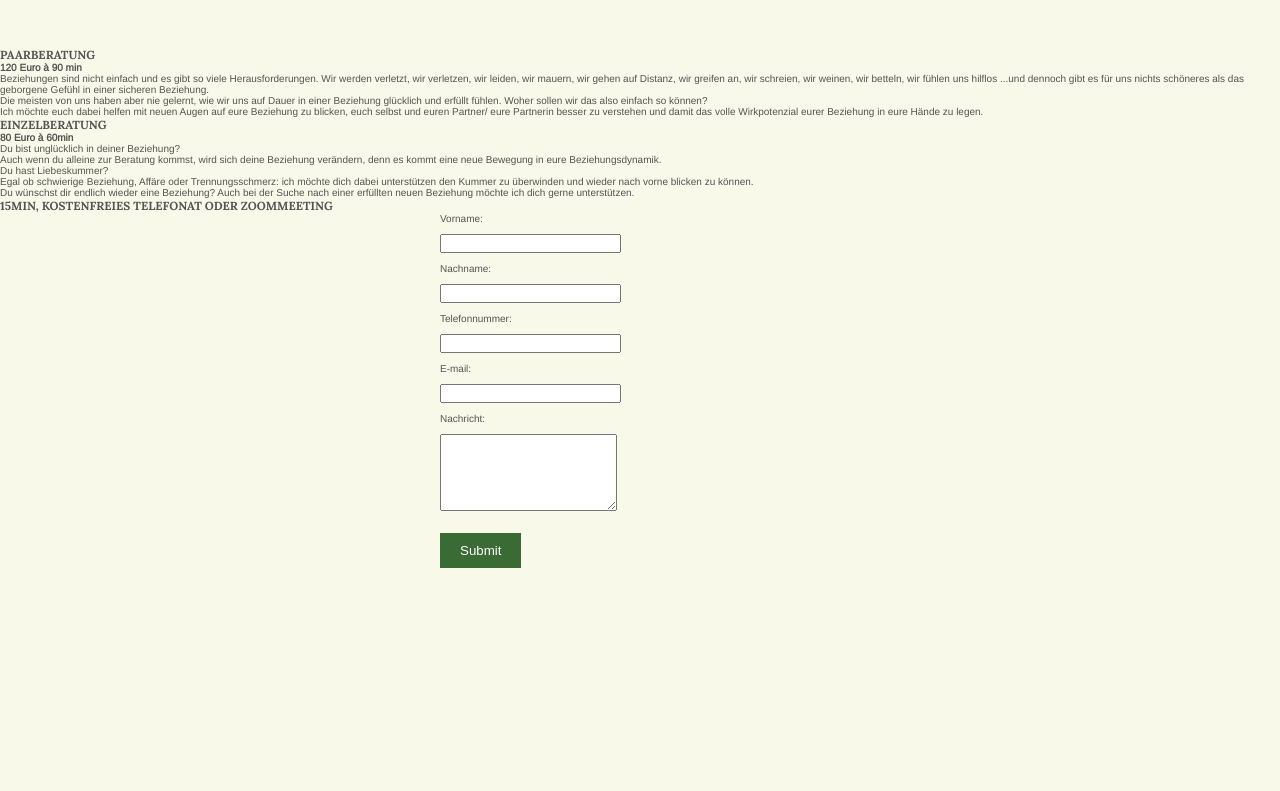
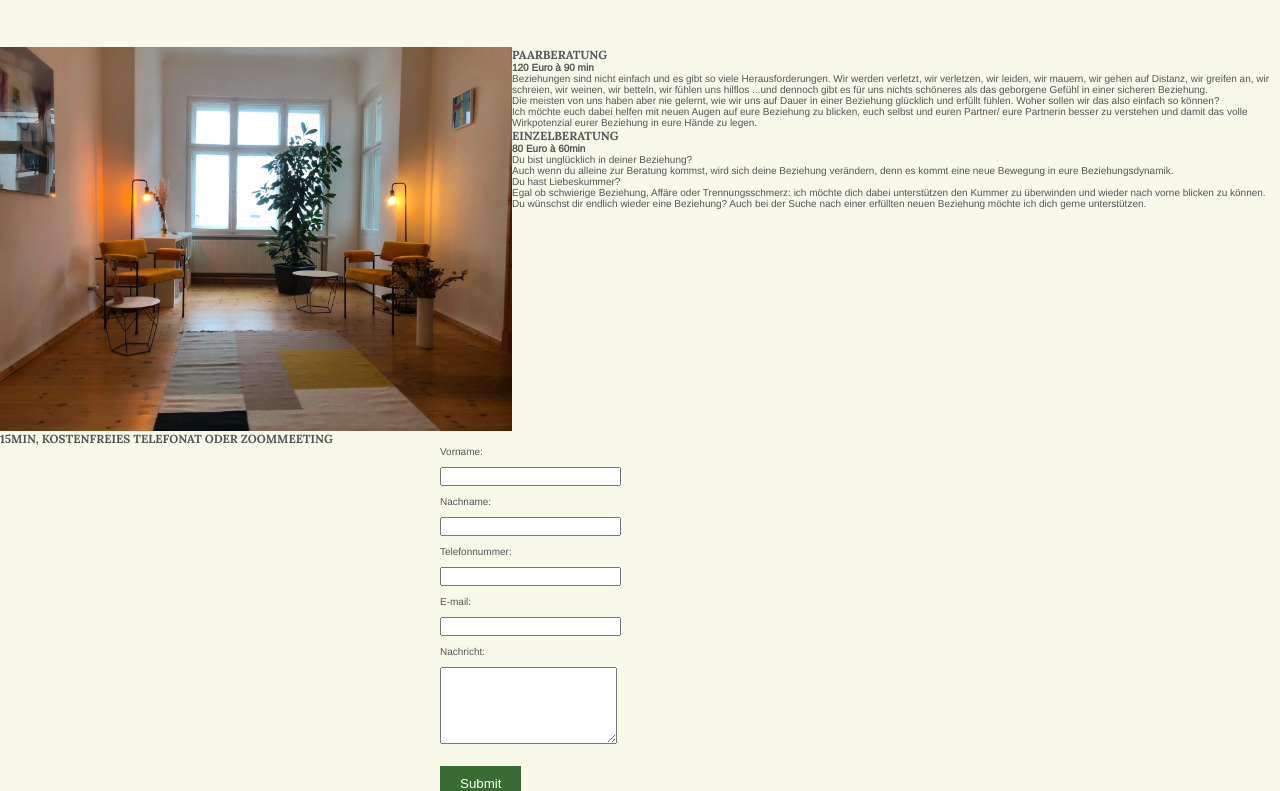
Before and after one commit to leverh/Web-1, a plain HTML site: page index.html in a window 1280 px wide. Shown: the part 1735-2526 px from the top of the page. Before the commit the page ends 2303 px from the top, so only its background shows below. Drawn offline with nearby package versions, Linux system fonts and the light colour scheme.

Commit message:
Add beratung section general structure

```diff
--- a/assets/CSS/styles.css
+++ b/assets/CSS/styles.css
@@ -229,6 +229,19 @@
   font-size: 1.5rem;
 }
 
+/* PAARBERTUNG SECTION */
+
+img {
+  max-width: 40%;
+}
+
+#beratung {
+  display: flex;
+  justify-content: center;
+}
+
+
+
 /* FORM */
 
 form {
--- a/index.html
+++ b/index.html
@@ -120,9 +120,11 @@
 
         </section>
 
-        <section id="paarberatung">
+        <section id="beratung">
 
-            <div class="paarberatung-cont">
+            <img src="/assets/Images/0522fbbf-f0c1-4d62-8ba1-8d2badef1a9c.jpeg" alt="Therapy room" class="room">
+
+            <div class="beratung-cont">
                 <div class="paarberatung-header">
                 <h3>Paarberatung</h3>
                 <h4>120 Euro à 90 min</h4>
@@ -138,13 +140,6 @@
                         und euren Partner/ eure Partnerin besser zu verstehen und damit das volle Wirkpotenzial
                         eurer Beziehung in eure Hände zu legen.</p>
                 </div>
-
-            </div>
-        </section>
-
-        <section id="Einzelberatung">
-
-            <div class="einzelberatung-cont">
                 <div class="einzelberatung-header">
                     <h3>Einzelberatung</h3>
                     <h4>80 Euro à 60min</h4>
```
Also changed, not shown: assets/Images/0522fbbf-f0c1-4d62-8ba1-8d2badef1a9c.jpeg (added).
